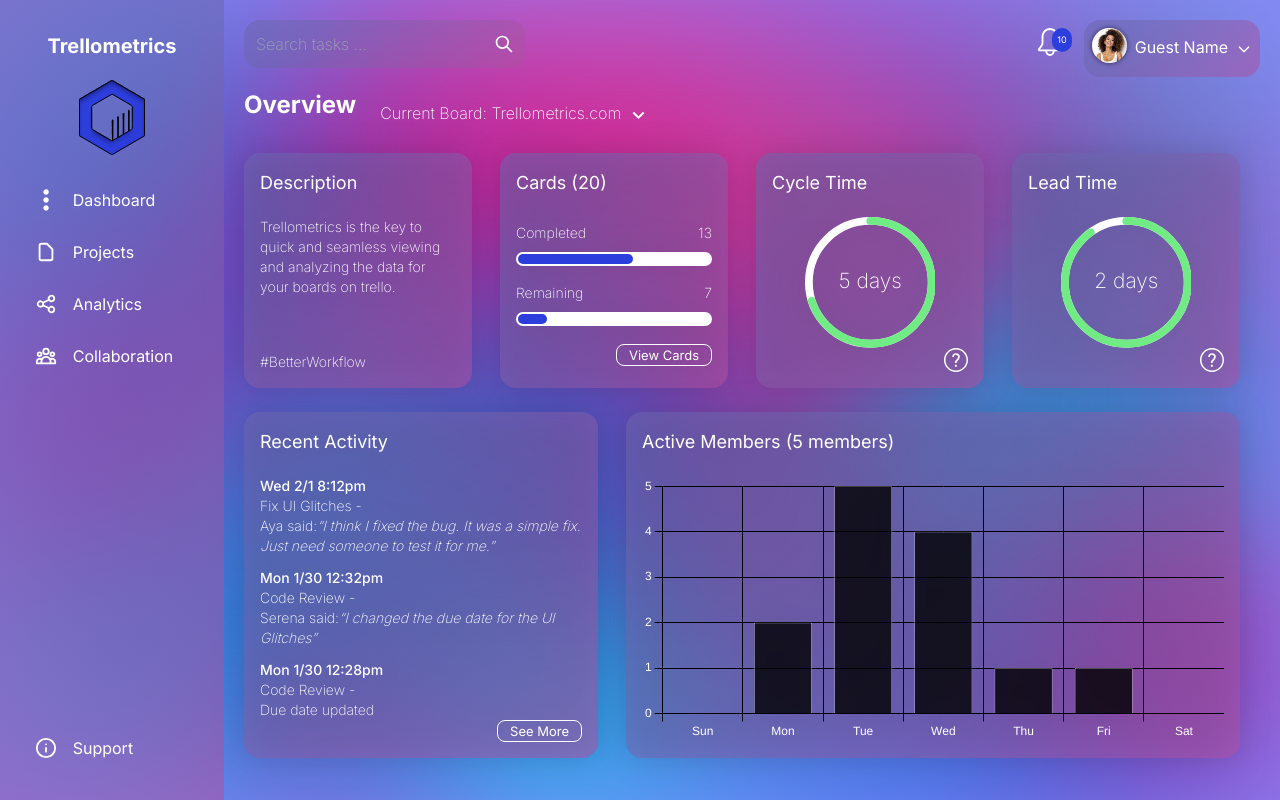
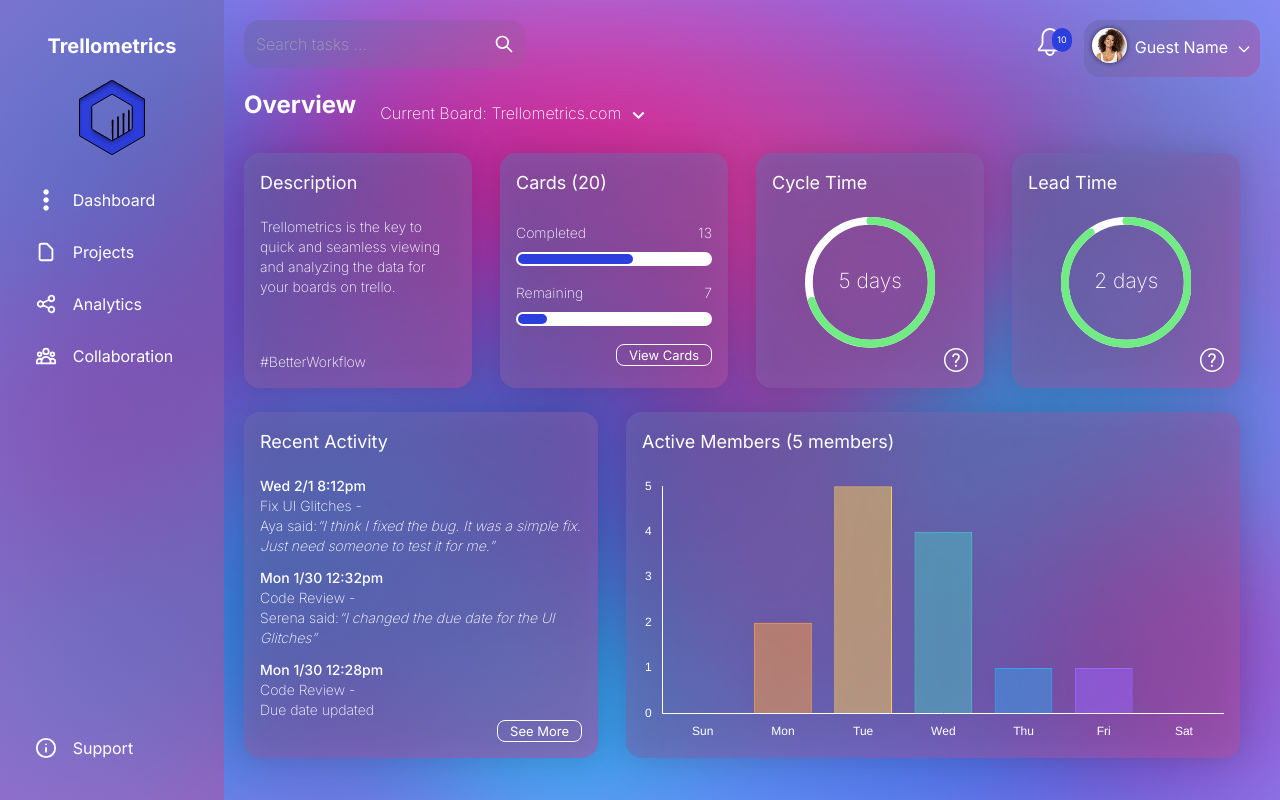
Before and after one commit to pixelRena/Trello-Dashboard, a Next.js app: page / in a window 1280 px wide. Built offline with nearby package versions, Linux system fonts and the light colour scheme.

Commit message:
Adjust bar chart colors for natural look

```diff
--- a/components/dashboard-items/dashboard-cards.component.jsx
+++ b/components/dashboard-items/dashboard-cards.component.jsx
@@ -20,10 +20,25 @@ export default function DashboardCards() {
             // Data or value of your each variable
             data: [0,2,5,4,1,1,0],
             // Color of each bar
-            backgroundColor: "rgba(0,0,0,0.8)",
-            // Border color of each bar
-            borderColor: "#fff",
-            borderWidth: 0.5,
+            backgroundColor: [
+              'rgba(255, 99, 132, 0.5)',
+              'rgba(255, 159, 64, 0.5)',
+              'rgba(255, 205, 86, 0.5)',
+              'rgba(75, 192, 192, 0.5)',
+              'rgba(54, 162, 235, 0.5)',
+              'rgba(153, 102, 255, 0.5)',
+              'rgba(201, 203, 207, 0.5)'
+            ],
+            borderColor: [
+              'rgb(255, 99, 132)',
+              'rgb(255, 159, 64)',
+              'rgb(255, 205, 86)',
+              'rgb(75, 192, 192)',
+              'rgb(54, 162, 235)',
+              'rgb(153, 102, 255)',
+              'rgb(201, 203, 207)'
+            ],
+            borderWidth: 1,
           },
         ],
       }
@@ -38,14 +53,20 @@ export default function DashboardCards() {
                 beginAtZero: true,
                 color: "#fff"
               },
-              grid: { color: "#000", borderColor: "#000"}
+              grid: {
+                display: false,
+                borderColor: "#fff"
+              }
             },
           x:
             {
               ticks: {
                 color: "#fff"
               },
-              grid: { color: "#000", borderColor: "#000"}
+              grid: {
+                display: false,
+                borderColor: "#fff"
+              }
             },
         },
         plugins: {
```
